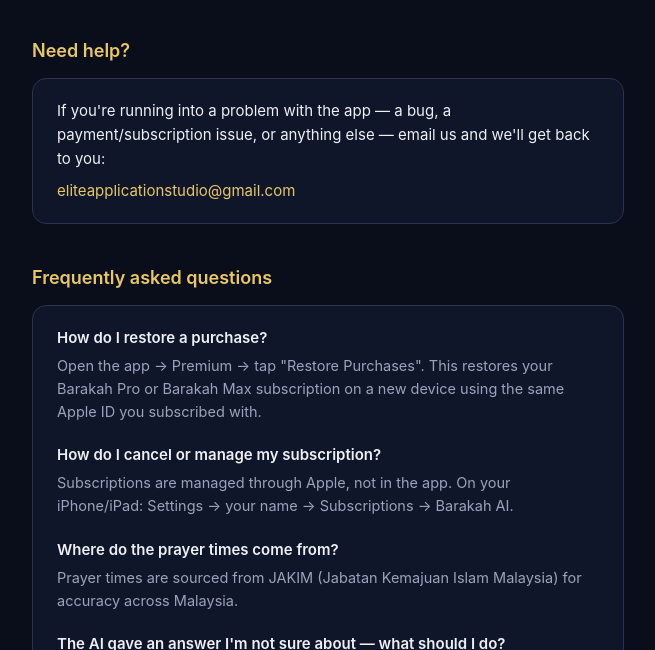
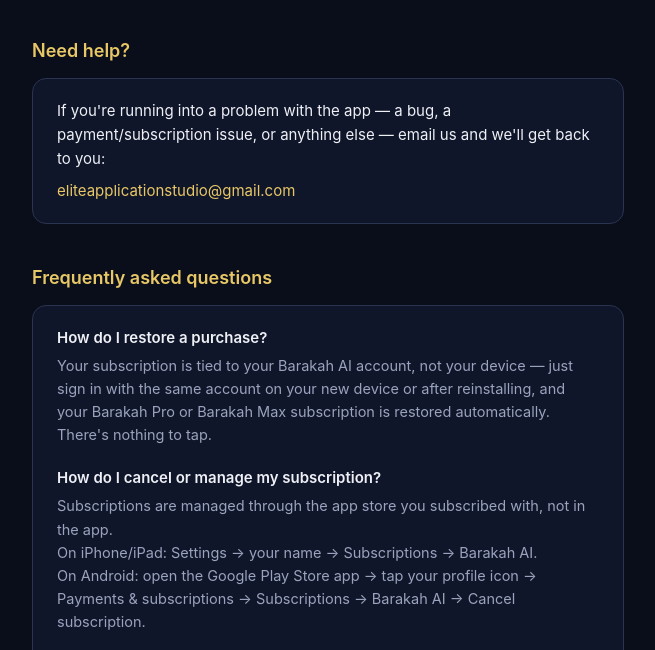
Before and after one commit to easkandarpetra/barakah-ai-support, a website: page index.html in a window 1280 px wide. Shown: the part 143-793 px from the top of the page, without its empty margins (312-967 px from the left). Drawn offline with Linux system fonts and the light colour scheme.

Commit message:
Fix FAQ: correct restore-purchase description, add Android cancel steps

```diff
--- a/index.html
+++ b/index.html
@@ -30,14 +30,18 @@
     <div class="card">
       <div class="faq-item">
         <p class="faq-q">How do I restore a purchase?</p>
-        <p class="faq-a">Open the app → Premium → tap "Restore Purchases". This restores
-          your Barakah Pro or Barakah Max subscription on a new device using the same
-          Apple ID you subscribed with.</p>
+        <p class="faq-a">Your subscription is tied to your Barakah AI account, not your
+          device — just sign in with the same account on your new device or after
+          reinstalling, and your Barakah Pro or Barakah Max subscription is restored
+          automatically. There's nothing to tap.</p>
       </div>
       <div class="faq-item">
         <p class="faq-q">How do I cancel or manage my subscription?</p>
-        <p class="faq-a">Subscriptions are managed through Apple, not in the app.
-          On your iPhone/iPad: Settings → your name → Subscriptions → Barakah AI.</p>
+        <p class="faq-a">Subscriptions are managed through the app store you subscribed
+          with, not in the app.<br>
+          On iPhone/iPad: Settings → your name → Subscriptions → Barakah AI.<br>
+          On Android: open the Google Play Store app → tap your profile icon →
+          Payments &amp; subscriptions → Subscriptions → Barakah AI → Cancel subscription.</p>
       </div>
       <div class="faq-item">
         <p class="faq-q">Where do the prayer times come from?</p>
```
